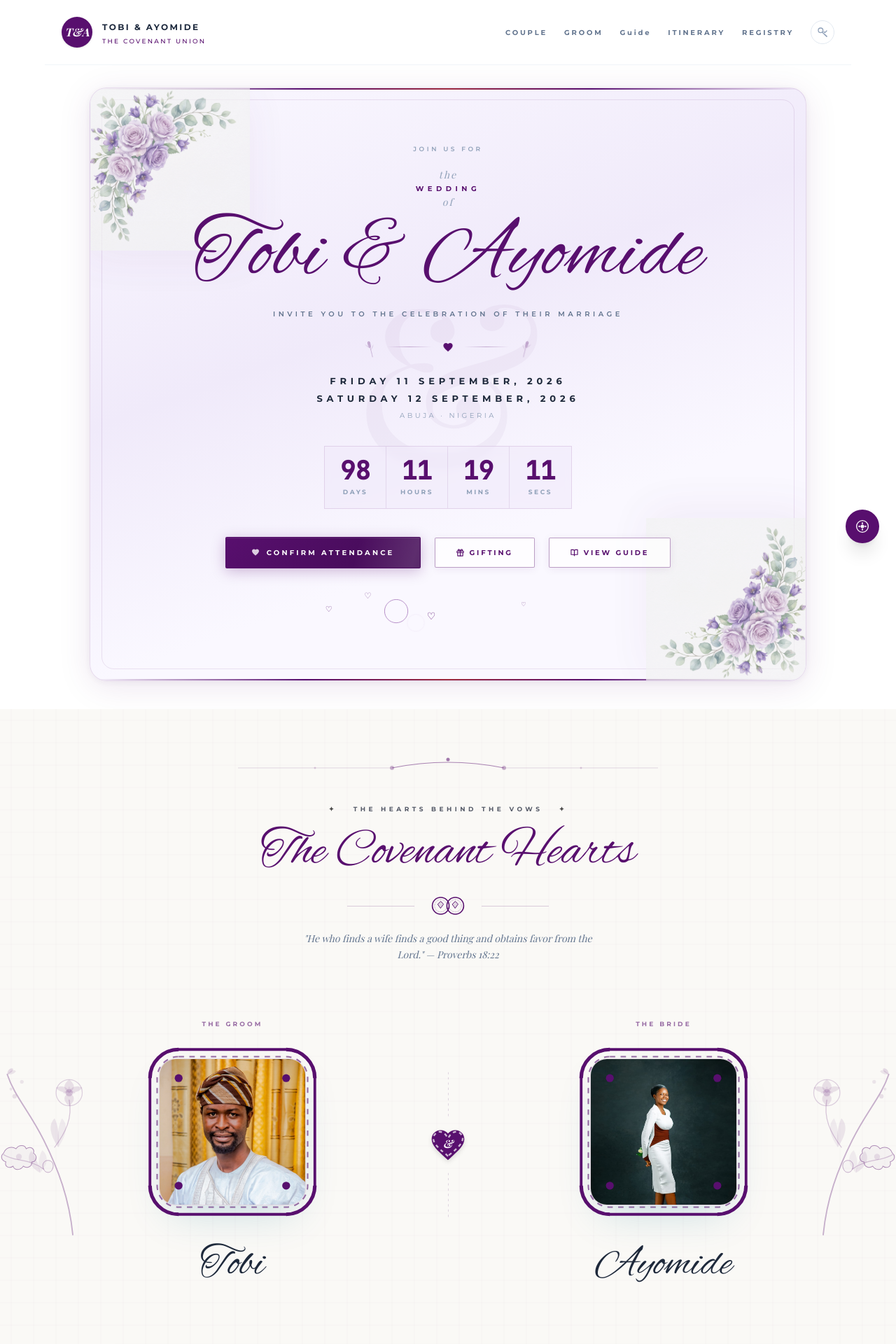
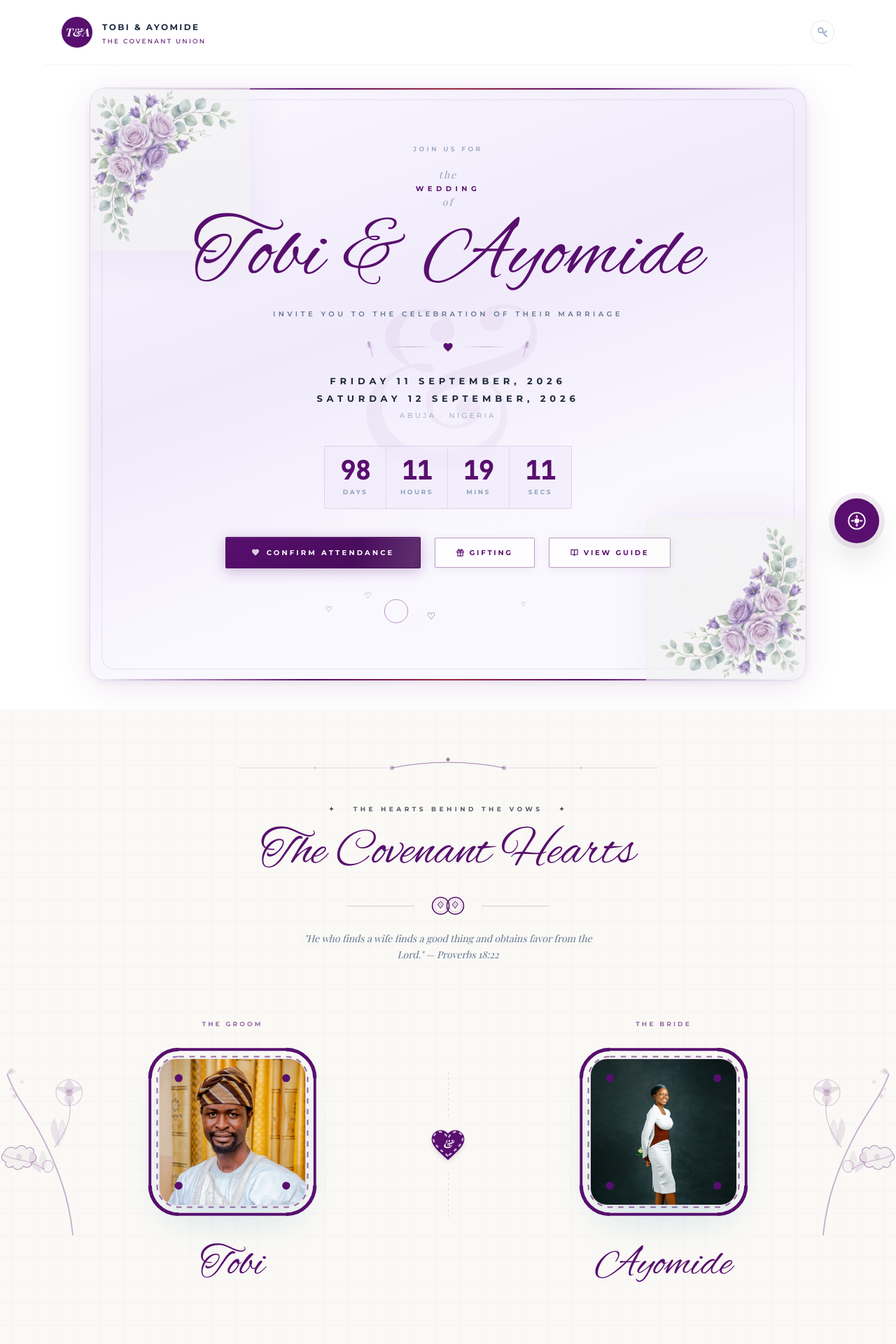
Before and after one commit to CYCLIC05/WEDDING-DIGITAL-INVITE, a React (Vite) app: page / in a window 1280 px wide. Shown: the top 1920 px of the page at 70% size. Built offline with nearby package versions, Linux system fonts and the light colour scheme; a web font is replaced by a local one.

Commit message:
feat: add bespoke SVG component library and initial app structure

```diff
--- a/src/App.tsx
+++ b/src/App.tsx
@@ -325,14 +325,6 @@ export default function App() {
           {/* Clean Static Navigation & Utility Link */}
           <div className="flex items-center gap-6">
             {view === "guest" ? (
-              <>
-                <nav className="flex items-center gap-6 text-[10px] uppercase tracking-[0.28em] text-slate-500 font-bold">
-                  <a href="#couple-section" className="hover:text-[#580F6E] transition-colors duration-200">Couple</a>
-                  <a href="#groom-section" className="hover:text-[#580F6E] transition-colors duration-200">Groom</a>
-                  <button onClick={() => setIsGuideOpen(true)} className="hover:text-[#580F6E] transition-colors duration-200">Guide</button>
-                  <a href="#itinerary" className="hover:text-[#580F6E] transition-colors duration-200">Itinerary</a>
-                  <a href="#gifting-section" className="hover:text-[#580F6E] transition-colors duration-200">Registry</a>
-                </nav>
               <button
                 onClick={() => changeView("admin")}
                 title="Admin Dashboard"
@@ -340,7 +332,6 @@ export default function App() {
               >
                 <KeySVG />
               </button>
-              </>
             ) : (
               <button
                 onClick={() => changeView("guest")}
@@ -407,13 +398,22 @@ export default function App() {
           )}
 
           {/* Main Floating Trigger Button */}
+          <div className="relative">
+            {/* Pulsing Outer Rings */}
+            {!isFloatingMenuOpen && (
+              <>
+                <span className="absolute inset-0 rounded-full bg-[#580F6E]/40 animate-ping pointer-events-none" />
+                <span className="absolute -inset-2 rounded-full bg-[#580F6E]/10 animate-pulse pointer-events-none" style={{ animationDuration: '2.5s' }} />
+              </>
+            )}
             <button
               onClick={() => setIsFloatingMenuOpen(!isFloatingMenuOpen)}
-            className="flex items-center justify-center w-12 h-12 rounded-full bg-[#580F6E] text-white shadow-xl hover:scale-105 active:scale-95 transition-all duration-300 border border-[#580F6E]/10"
+              className="relative flex items-center justify-center w-16 h-16 rounded-full bg-[#580F6E] text-white shadow-2xl hover:bg-[#4A0E4E] hover:scale-110 active:scale-95 transition-all duration-300 border border-[#580F6E]/10 z-10"
               title="Navigate Invite"
             >
-            <BlossomSVG className={`w-5 h-5 transition-transform duration-300 ${isFloatingMenuOpen ? 'rotate-45' : ''}`} />
+              <BlossomSVG className={`w-7 h-7 transition-transform duration-300 ${isFloatingMenuOpen ? 'rotate-45' : ''}`} />
             </button>
+          </div>
         </div>
       )}
 
--- a/src/components/CoupleAbout.tsx
+++ b/src/components/CoupleAbout.tsx
@@ -294,7 +294,7 @@ export function CoupleAbout() {
 
             {/* Script Name Display */}
             <div className="mt-8 flex flex-col items-center">
-              <h3 className="font-script text-6xl text-[#1E293B] leading-none">
+              <h3 className="font-script text-6xl text-[#580F6E] leading-none">
                 {couple.groomName}
               </h3>
             </div>
@@ -350,7 +350,7 @@ export function CoupleAbout() {
 
             {/* Script Name Display */}
             <div className="mt-8 flex flex-col items-center">
-              <h3 className="font-script text-6xl text-[#1E293B] leading-none">
+              <h3 className="font-script text-6xl text-[#580F6E] leading-none">
                 {couple.brideName}
               </h3>
             </div>
```
Lines whose indentation alone changed are shown as unchanged.
